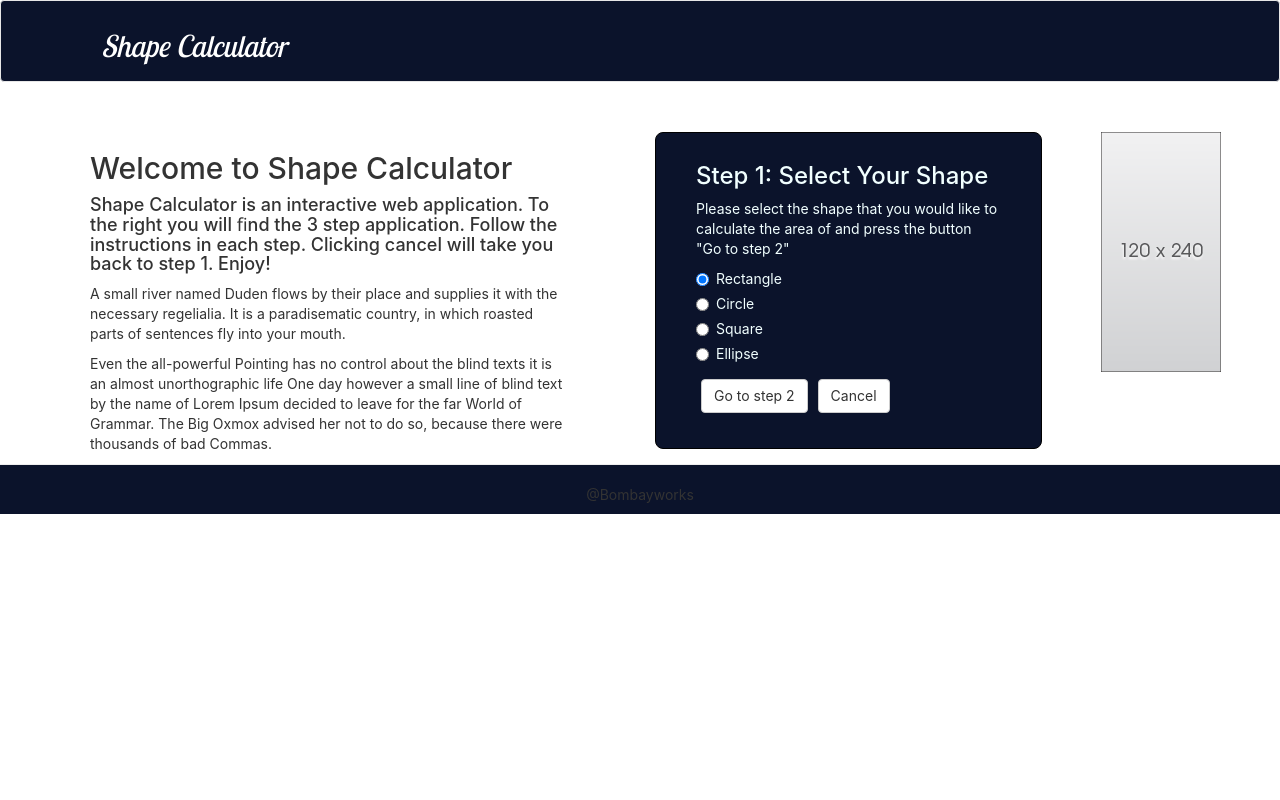
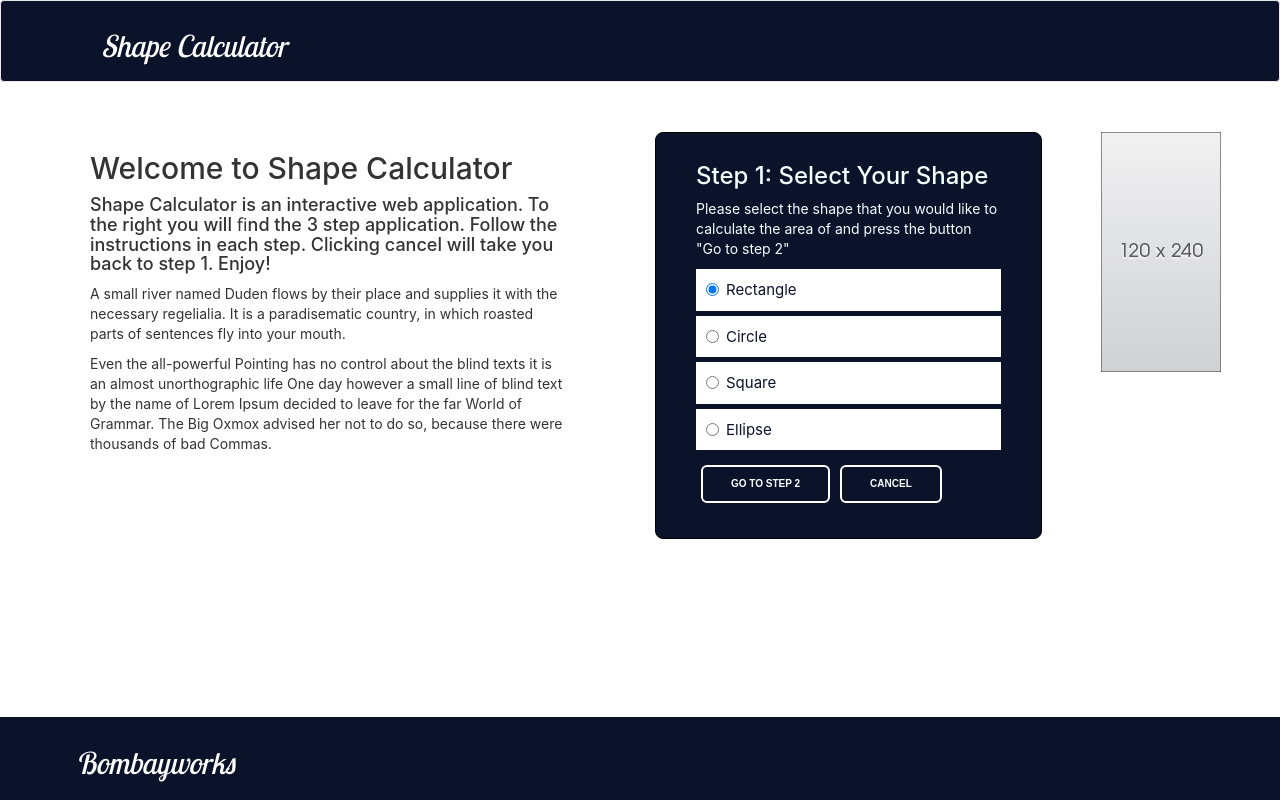
Before and after one commit to sharmanilay/shape-calculator, a React (Create React App) app: page / in a window 1280 px wide. Built offline with nearby package versions, Linux system fonts and the light colour scheme.

Commit message:
design updates

```diff
--- a/src/App.css
+++ b/src/App.css
@@ -52,13 +52,73 @@
   border: 1px solid black;
   border-radius: 8px;
 }
+.radio-group{
+  padding: 10px;
+  font-size: 15px;
+  color: var(--main-color);
+  background-color: #fff;
+}
+.radio input{
+  border: 2px solid red;
+}
+.radio-group:checked + label {
+  color: #009688;
+}
 button{
   margin: 5px;
 }
+.btn{
+  box-sizing: border-box;
+  -webkit-appearance: none;
+     -moz-appearance: none;
+          appearance: none;
+  background-color: transparent;
+  border: 2px solid #e74c3c;
+  border-radius: 0.6em;
+  color: #e74c3c;
+  cursor: pointer;
+  align-self: center;
+  font-size: 1rem;
+  font-weight: 400;
+  line-height: 1;
+  padding: 1.2em 2.8em;
+  text-decoration: none;
+  text-align: center;
+  text-transform: uppercase;
+  font-family: 'Montserrat', sans-serif;
+  font-weight: 700;
+}
+.btn:hover, .btn:focus {
+  color: var(--main-color);
+  outline: 0;
+}
+.ani {
+  color: #fff;
+  background-image: linear-gradient(90deg, #ffffff 50%, transparent 50%);
+  border-color: #fff;
+  background-position: 100%;
+  background-size: 400%;
+  transition: background 700ms ease-in-out;
+}
+.ani:hover {
+  background-position: 0;
+}
+
 footer{
-  height: 50px;
-  margin-top: -50px;
+  position: fixed;
+  left: 0;
+  bottom: 0;
+  width: 100%;
+  margin-top: 10px;
+  padding: 10px;
+  font-family: 'Lobster Two', cursive;
+  font-style: italic;
+  color: #ffffff;
   background-color: var(--main-color);
+}
+.footer-brand{
+  text-align: left;
+  padding-left: 80px;
 }
 .result{
   margin: 50px;
@@ -66,7 +126,7 @@ footer{
 }
 @media screen and (max-width: 600px) {
   .brand{
-    font-size: 25px;
+    font-size: 30px;
     padding-left: 110px;
     font-weight: 400;
   }
@@ -83,4 +143,11 @@ footer{
   .result{
     margin:10px;
   }
+  footer{
+    position: relative;
+  }
+  .footer-brand{
+    padding-left: 0;
+    text-align: center;
+  }
 }
--- a/src/footer.js
+++ b/src/footer.js
@@ -1,11 +1,17 @@
 import React, {Component} from 'react';
+import {Grid, Row, Col} from 'react-bootstrap';
 
 export default class Footer extends Component{
   render(){
     return(
       <footer>
-            <hr />
-            <p>@Bombayworks</p>
+        <Grid fluid="true">
+          <Row>
+            <Col className="footer-brand" xs={12} md={6}>
+                <h2>Bombayworks</h2>
+            </Col>
+          </Row>
+        </Grid>
       </footer>
     );
   }
--- a/src/main-content.js
+++ b/src/main-content.js
@@ -88,20 +88,20 @@ export default class MainContent extends Component{
                       to calculate the area of and press the
                       button "Go to step 2"
                     </p>
-                        <Radio value="Rectangle" onChange={this.handleOptionChange} checked={this.state.shape==="Rectangle"} inputRef={ref => { this.input = ref; }}  name="radioGroup">
+                        <Radio  className="radio-group" value="Rectangle" onChange={this.handleOptionChange} checked={this.state.shape==="Rectangle"}  name="radioGroup">
                           Rectangle
                         </Radio>{' '}
-                        <Radio value="Circle" onChange={this.handleOptionChange} checked={this.state.shape==="Circle"} name="radioGroup">
+                        <Radio className="radio-group" value="Circle" onChange={this.handleOptionChange} checked={this.state.shape==="Circle"} name="radioGroup">
                           Circle
                         </Radio>{' '}
-                        <Radio value="Square" onChange={this.handleOptionChange} checked={this.state.shape==="Square"} name="radioGroup">
+                        <Radio className="radio-group" value="Square" onChange={this.handleOptionChange} checked={this.state.shape==="Square"} name="radioGroup">
                           Square
                         </Radio>
-                        <Radio value="Ellipse" onChange={this.handleOptionChange} checked={this.state.shape==="Ellipse"} name="radioGroup">
+                        <Radio className="radio-group" value="Ellipse" onChange={this.handleOptionChange} checked={this.state.shape==="Ellipse"} name="radioGroup">
                           Ellipse
                         </Radio>{' '}
-                        <Button onClick={this.step2}>Go to step {this.state.step+1}</Button>
-                        <Button onClick={this.step1}>Cancel</Button>
+                        <Button className="ani" onClick={this.step2}>Go to step {this.state.step+1}</Button>
+                        <Button className="ani" onClick={this.step1}>Cancel</Button>
                       </FormGroup>;
     }else if(step===2){
       mainForm = <FormGroup>
@@ -113,12 +113,12 @@ export default class MainContent extends Component{
                   </FormGroup>;
     }else if(step===3){
         mainForm = <FormGroup>
-                      <h3>Step 3:Calculated area</h3>
+                      <h3>Step 3: Calculated area</h3>
                       <p>You have calculated the area of a <b>{this.state.shape}</b> with
                         {this.state.text}
                       </p>
                       <p className="result">The area is {this.state.area}</p>
-                        <Button onClick={this.step1}>Start Over </Button>
+                        <Button className="ani" onClick={this.step1}>Start Over </Button>
                     </FormGroup>;
     }
 
--- a/src/shapes/circle.js
+++ b/src/shapes/circle.js
@@ -47,8 +47,8 @@ export default class Circle extends Component{
           />
           <FormControl.Feedback />
 
-        <Button onClick={this.handleSubmit}>Go to step 3</Button>
-        <Button onClick={this.props.cancel}>Cancel</Button>
+        <Button  className="ani" onClick={this.handleSubmit}>Go to step 3</Button>
+        <Button className="ani" onClick={this.props.cancel}>Cancel</Button>
         </FormGroup>
     );
   }
--- a/src/shapes/ellipse.js
+++ b/src/shapes/ellipse.js
@@ -83,8 +83,8 @@ export default class Ellipse extends Component{
       />
       <FormControl.Feedback />
       </FormGroup>
-      <Button onClick={this.handleSubmit}>Go to step 3</Button>
-      <Button onClick={this.props.cancel}>Cancel</Button>
+      <Button className="ani" onClick={this.handleSubmit}>Go to step 3</Button>
+      <Button className="ani" onClick={this.props.cancel}>Cancel</Button>
       </div>
     );
   }
--- a/src/shapes/rectangle.js
+++ b/src/shapes/rectangle.js
@@ -84,8 +84,8 @@ export default class Rectangle extends Component{
       />
       <FormControl.Feedback />
       </FormGroup>
-      <Button onClick={this.handleSubmit}>Go to step 3</Button>
-      <Button onClick={this.props.cancel}>Cancel</Button>
+      <Button className="ani" onClick={this.handleSubmit}>Go to step 3</Button>
+      <Button className="ani" onClick={this.props.cancel}>Cancel</Button>
       </div>
     );
   }
--- a/src/shapes/square.js
+++ b/src/shapes/square.js
@@ -45,8 +45,8 @@ export default class Square extends Component{
             onChange={this.handleLengthChange}
           />
           <FormControl.Feedback />
-        <Button onClick={this.handleSubmit}>Go to step 3</Button>
-        <Button onClick={this.props.cancel}>Cancel</Button>
+        <Button className="ani" onClick={this.handleSubmit}>Go to step 3</Button>
+        <Button className="ani" onClick={this.props.cancel}>Cancel</Button>
         </FormGroup>
     );
   }
```
